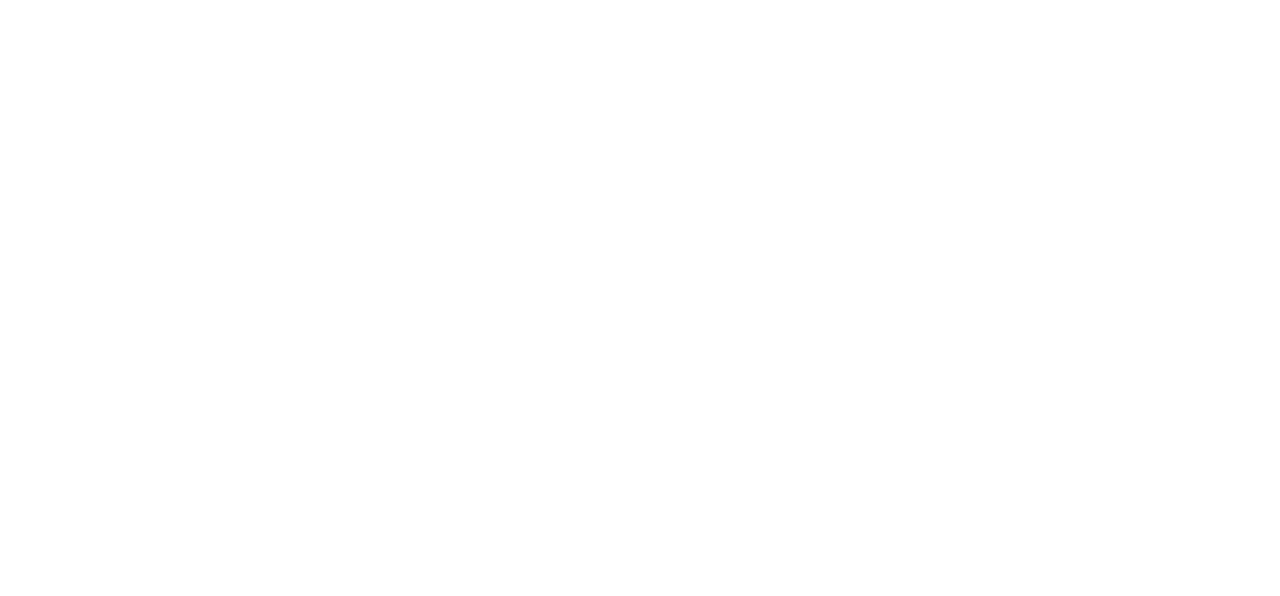
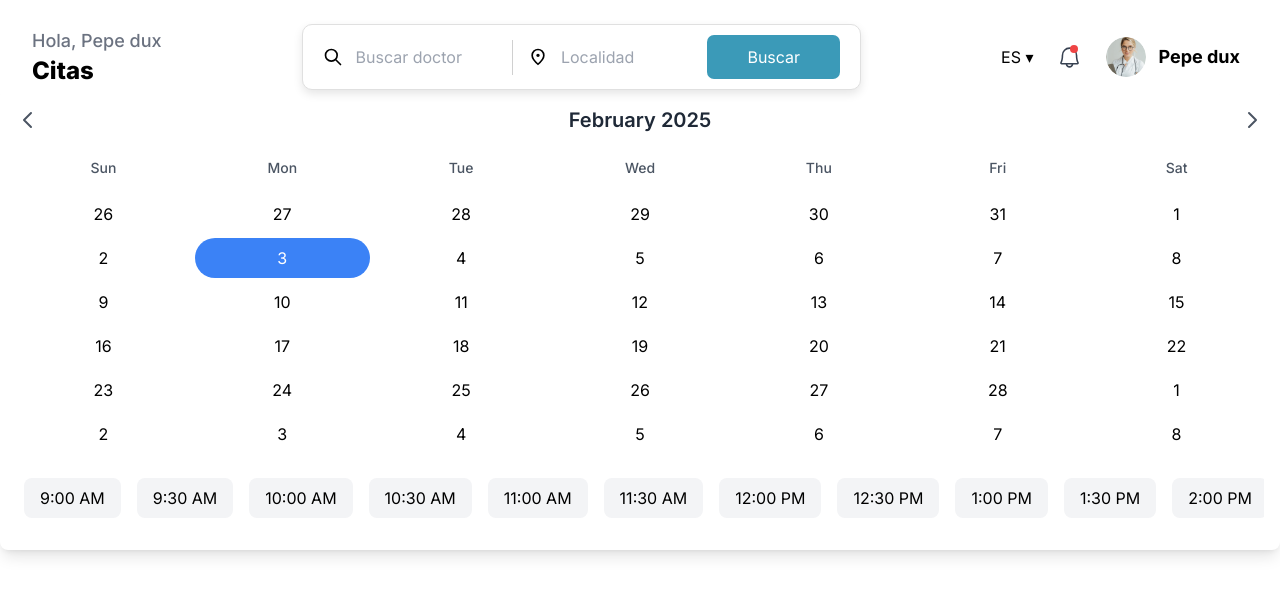
Before and after one commit to deperdomo/hospital-app, an Angular app: page /reserva in a window 1280 px wide. Before the commit this address led to /. Shown: the top 596 px of the page. Built offline with nearby package versions, Linux system fonts and the light colour scheme.

Commit message:
Agregar componente de reserva de paciente con calendario y navegación secundaria

```diff
--- a/src/app/app.routes.ts
+++ b/src/app/app.routes.ts
@@ -4,11 +4,13 @@
 import { LoginComponent } from './login/login/login.component';
 import { RegistroComponent } from './login/registro/registro.component';
 import { IndexBeforeLoginComponent } from './vistas/index-before-login/index-before-login.component';
+import { PatientBookingComponent } from './vistas/patient-booking/patient-booking.component';
 
 export const routes: Routes = [
     { path: '', component: IndexBeforeLoginComponent },
     { path: 'login', component: LoginComponent },
     { path: 'registro', component: RegistroComponent },
+    { path: 'reserva', component: PatientBookingComponent },
 
 ];
 
--- /dev/null
+++ b/src/app/sections/calendar/calendar.component.html
@@ -0,0 +1,51 @@
+<div class="container mx-auto p-4 bg-white rounded-lg shadow-lg">
+  <div class="mb-6">
+    <div class="flex justify-between items-center mb-4">
+      <button (click)="previousMonth()" class="text-gray-600 hover:text-blue-600 transition-colors">
+        <svg xmlns="http://www.w3.org/2000/svg" class="h-6 w-6" fill="none" viewBox="0 0 24 24" stroke="currentColor">
+          <path stroke-linecap="round" stroke-linejoin="round" stroke-width="2" d="M15 19l-7-7 7-7" />
+        </svg>
+      </button>
+      <h2 class="text-xl font-semibold text-gray-800">{{ currentDate | date:'MMMM yyyy' }}</h2>
+      <button (click)="nextMonth()" class="text-gray-600 hover:text-blue-600 transition-colors">
+        <svg xmlns="http://www.w3.org/2000/svg" class="h-6 w-6" fill="none" viewBox="0 0 24 24" stroke="currentColor">
+          <path stroke-linecap="round" stroke-linejoin="round" stroke-width="2" d="M9 5l7 7-7 7" />
+        </svg>
+      </button>
+    </div>
+    <div class="grid grid-cols-7 gap-1 mb-2">
+      <div *ngFor="let day of weekDays" class="text-center text-sm text-gray-600 font-medium py-2">{{ day }}</div>
+    </div>
+    <div class="grid grid-cols-7 gap-1">
+      <div *ngFor="let date of calendarDays"
+           [class]="'p-2 text-center cursor-pointer transition-all duration-200 rounded-full ' +
+                    (isCurrentDate(date) ? 'bg-blue-500 text-white hover:bg-blue-600' :
+                     isSelectedDate(date) ? 'bg-blue-100 text-blue-800 hover:bg-blue-200' :
+                     'hover:bg-gray-100')"
+           (click)="selectDate(date)">
+        {{ date.getDate() }}
+      </div>
+    </div>
+  </div>
+
+  <div class="mb-8" *ngIf="selectedDate">
+    <h3 class="text-2xl font-bold text-gray-800 mb-2">{{ selectedDate | date:'EEEE' }}</h3>
+    <p class="text-lg text-gray-600">{{ selectedDate | date:'longDate' }}</p>
+  </div>
+
+  <div class="relative">
+    <div class="flex overflow-x-auto pb-4 scrollbar-hide">
+      <div *ngFor="let time of timeSlots"
+           [class]="'flex-shrink-0 mx-2 px-4 py-2 rounded-lg cursor-pointer transition-all duration-200 ' +
+                    (isSelectedTime(time) ? 'bg-blue-500 text-white' : 'bg-gray-100 hover:bg-gray-200')"
+           (click)="selectTime(time)">
+        {{ time | date:'shortTime' }}
+      </div>
+    </div>
+  </div>
+
+  <div *ngIf="selectedTime" class="mt-6 p-4 bg-blue-50 rounded-lg">
+    <p class="text-blue-800 font-medium">Selected DateTime:</p>
+    <p class="text-gray-700">{{ getSelectedDateTime() | date:'medium' }}</p>
+  </div>
+</div>
--- /dev/null
+++ b/src/app/sections/calendar/calendar.component.ts
@@ -0,0 +1,106 @@
+import { Component } from '@angular/core';
+import { CommonModule } from "@angular/common";
+
+@Component({
+  selector: 'app-calendar',
+  imports: [CommonModule],
+  templateUrl: './calendar.component.html',
+  styleUrl: './calendar.component.css'
+})
+export class CalendarComponent {
+  weekDays: string[] = ["Sun", "Mon", "Tue", "Wed", "Thu", "Fri", "Sat"];
+  calendarDays: Date[] = [];
+  currentDate: Date = new Date();
+  selectedDate: Date | null = null;
+  selectedTime: Date | null = null;
+  timeSlots: Date[] = [];
+
+  ngOnInit() {
+    this.generateCalendarDays();
+    this.generateTimeSlots();
+  }
+
+  generateCalendarDays() {
+    const year = this.currentDate.getFullYear();
+    const month = this.currentDate.getMonth();
+    const firstDay = new Date(year, month, 1);
+    const lastDay = new Date(year, month + 1, 0);
+
+    const startingDay = firstDay.getDay();
+    const totalDays = lastDay.getDate();
+
+    this.calendarDays = [];
+
+    for (let i = 0; i < startingDay; i++) {
+      const prevDate = new Date(year, month, -startingDay + i + 1);
+      this.calendarDays.push(prevDate);
+    }
+
+    for (let i = 1; i <= totalDays; i++) {
+      this.calendarDays.push(new Date(year, month, i));
+    }
+
+    const remainingDays = 42 - this.calendarDays.length;
+    for (let i = 1; i <= remainingDays; i++) {
+      this.calendarDays.push(new Date(year, month + 1, i));
+    }
+  }
+
+  generateTimeSlots() {
+    this.timeSlots = [];
+    const baseDate = new Date();
+    baseDate.setHours(9, 0, 0, 0);
+
+    for (let i = 0; i < 24; i++) {
+      const time = new Date(baseDate);
+      this.timeSlots.push(time);
+      baseDate.setMinutes(baseDate.getMinutes() + 30);
+    }
+  }
+
+  previousMonth() {
+    this.currentDate = new Date(this.currentDate.getFullYear(), this.currentDate.getMonth() - 1);
+    this.generateCalendarDays();
+  }
+
+  nextMonth() {
+    this.currentDate = new Date(this.currentDate.getFullYear(), this.currentDate.getMonth() + 1);
+    this.generateCalendarDays();
+  }
+
+  selectDate(date: Date) {
+    if (date < new Date(new Date().setHours(0, 0, 0, 0))) return;
+    this.selectedDate = date;
+  }
+
+  selectTime(time: Date) {
+    this.selectedTime = time;
+  }
+
+  isCurrentDate(date: Date): boolean {
+    const today = new Date();
+    return date.getDate() === today.getDate() &&
+           date.getMonth() === today.getMonth() &&
+           date.getFullYear() === today.getFullYear();
+  }
+
+  isSelectedDate(date: Date): boolean {
+    return this.selectedDate?.getDate() === date.getDate() &&
+           this.selectedDate?.getMonth() === date.getMonth() &&
+           this.selectedDate?.getFullYear() === date.getFullYear();
+  }
+
+  isSelectedTime(time: Date): boolean {
+    return this.selectedTime?.getHours() === time.getHours() &&
+           this.selectedTime?.getMinutes() === time.getMinutes();
+  }
+
+  getSelectedDateTime(): Date {
+    if (!this.selectedDate || !this.selectedTime) return new Date();
+    const dateTime = new Date(this.selectedDate);
+    dateTime.setHours(this.selectedTime.getHours());
+    dateTime.setMinutes(this.selectedTime.getMinutes());
+    return dateTime;
+  }
+
+}
--- /dev/null
+++ b/src/app/vistas/patient-booking/patient-booking.component.html
@@ -0,0 +1,4 @@
+
+<app-secundary-nav></app-secundary-nav>
+
+<app-calendar></app-calendar>
```
Also changed, not shown: src/app/vistas/patient-booking/patient-booking.component.ts (added, +13 -0 lines), src/app/sections/calendar/calendar.component.css (added), src/app/vistas/patient-booking/patient-booking.component.css (added).
